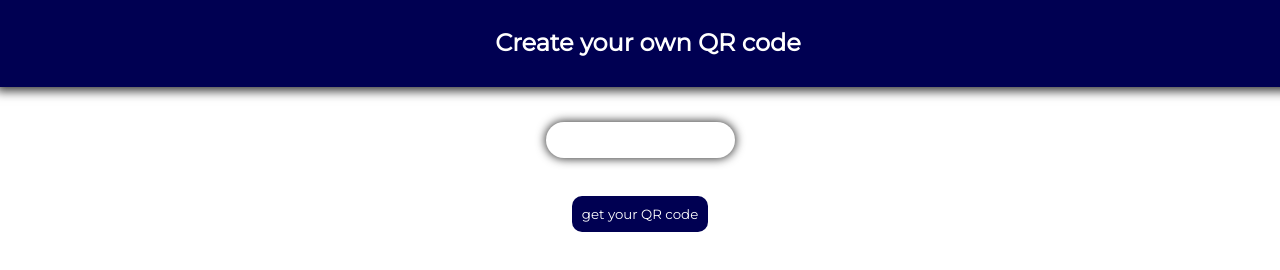
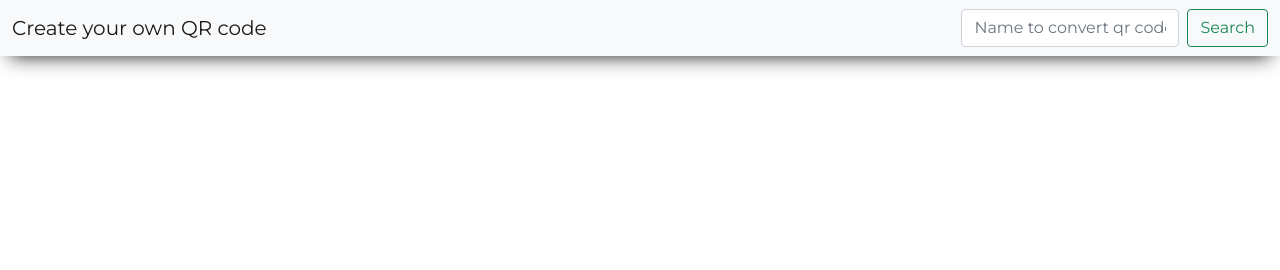
Before and after one commit to Adil-production/QR, a plain HTML site: page index.html in a window 1280 px wide. Drawn offline with nearby package versions, Linux system fonts and the light colour scheme.

Commit message:
Update index.html

```diff
--- a/index.html
+++ b/index.html
@@ -8,58 +8,44 @@
     <link rel="preconnect" href="https://fonts.googleapis.com">
 <link rel="preconnect" href="https://fonts.gstatic.com" crossorigin>
 <link href="https://fonts.googleapis.com/css2?family=Montserrat&display=swap" rel="stylesheet">
+<link href="https://cdn.jsdelivr.net/npm/bootstrap@5.1.1/dist/css/bootstrap.min.css" rel="stylesheet" integrity="sha384-F3w7mX95PdgyTmZZMECAngseQB83DfGTowi0iMjiWaeVhAn4FJkqJByhZMI3AhiU" crossorigin="anonymous">
     <style>
         *{
             font-family: 'Montserrat', sans-serif;
         }
-        #title{
-            position :fixed;
-            width: 100%;
-            background-color: rgb(0, 0, 82);
-            color: white;
-            padding: 10px;
-            margin: -10px;
-            box-shadow: 0px 2px 10px 2px rgb(56, 56, 56);
-        }
-        #website{
-            padding: 10px;
-            border: 1px gray;
-            border-radius: 50px;
-            box-shadow: 0px 0px 10px 1px rgb(56, 56, 56);
-        }
-        #btn{
-            padding: 10px;
-            border: none;
-            border-radius: 10px;
-            background-color: rgb(0, 0, 82);
-            color: white;
-        }
+
     </style>
 </head>
 <body>
     <script src="https://cdn.rawgit.com/davidshimjs/qrcodejs/gh-pages/qrcode.min.js"></script>
-    <div align="center" id="title">
-<h2 id="title2">Create your own QR code</h2>
 
-</div>
+    <nav class="navbar navbar-expand-lg navbar-light bg-light" style="box-shadow: 0px 10px 20px -10px rgb(26, 26, 26);">
+      <div class="container-fluid">
+        <a class="navbar-brand" href="#">Create your own QR code</a>
+        <button class="navbar-toggler" type="button" data-bs-toggle="collapse" data-bs-target="#navbarSupportedContent" aria-controls="navbarSupportedContent" aria-expanded="false" aria-label="Toggle navigation">
+          <span class="navbar-toggler-icon"></span>
+        </button>
+        <div class="collapse navbar-collapse" id="navbarSupportedContent">
+          <ul class="navbar-nav me-auto mb-2 mb-lg-0">
+
+          </ul>
+          <div class="d-flex">
+            <input class="form-control me-2" type="text" placeholder="Name to convert qr code" aria-label="Search" id="website">
+            <button class="btn btn-outline-success" onclick="generateQRCode()" id="btn" type="submit">Search</button>
+          </div>
+        </div>
+      </div>
+    </nav>
 
 <br>
 <br>
 <br>
-<br>
-<br>
-<br>
+
 <div align="center">
-<input type="url" name="website" id="website" required/>
-<br>
-<br>
-<br>
-<input type="submit" onclick="generateQRCode()" value="get your QR code" id="btn">
-<br>
-<br>
-<br>
-<div id="qrcode"></div>
+    <div id="qrcode"></div>
 </div>
+
+
 <script type="text/javascript">
     function generateQRCode() {
       let website = document.getElementById("website").value;
@@ -84,5 +70,6 @@
       }
     }
   </script>
+  <script src="https://cdn.jsdelivr.net/npm/bootstrap@5.1.1/dist/js/bootstrap.bundle.min.js" integrity="sha384-/bQdsTh/da6pkI1MST/rWKFNjaCP5gBSY4sEBT38Q/9RBh9AH40zEOg7Hlq2THRZ" crossorigin="anonymous"></script>
 </body>
 </html>
```
